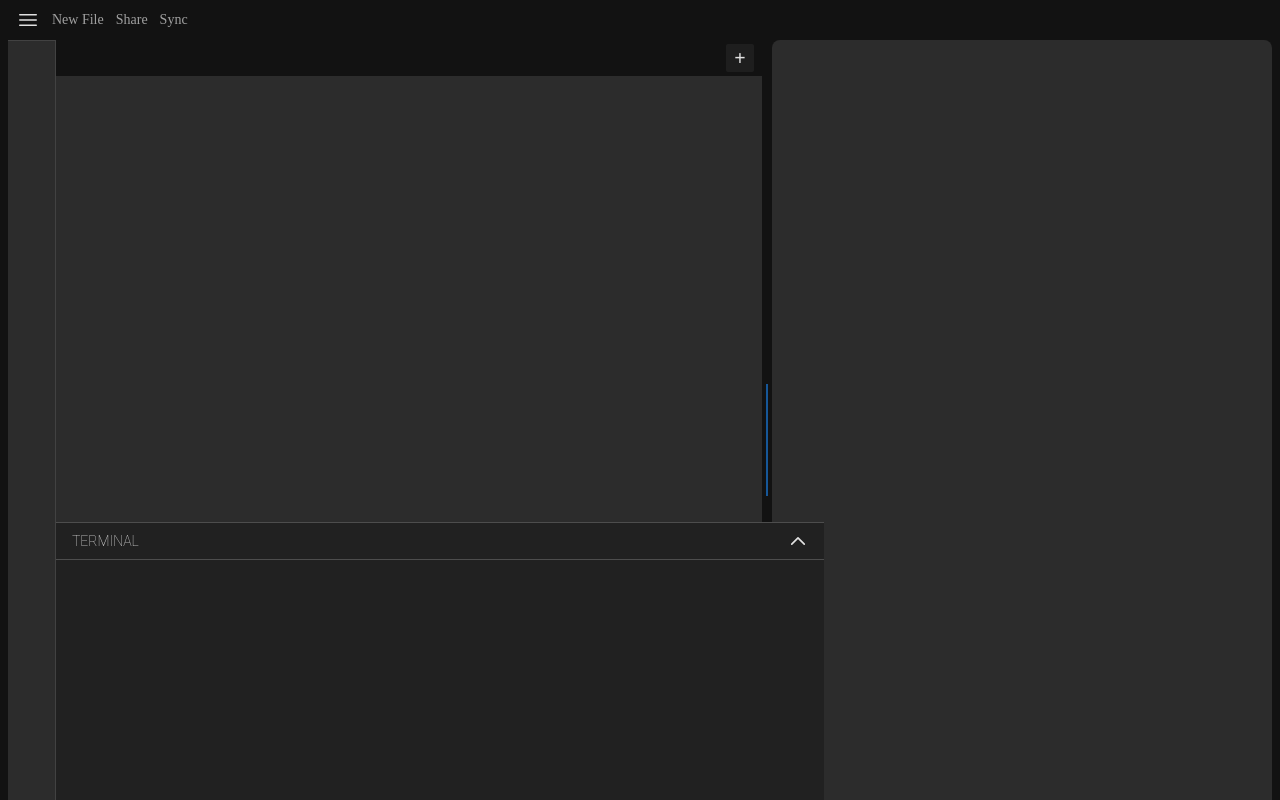
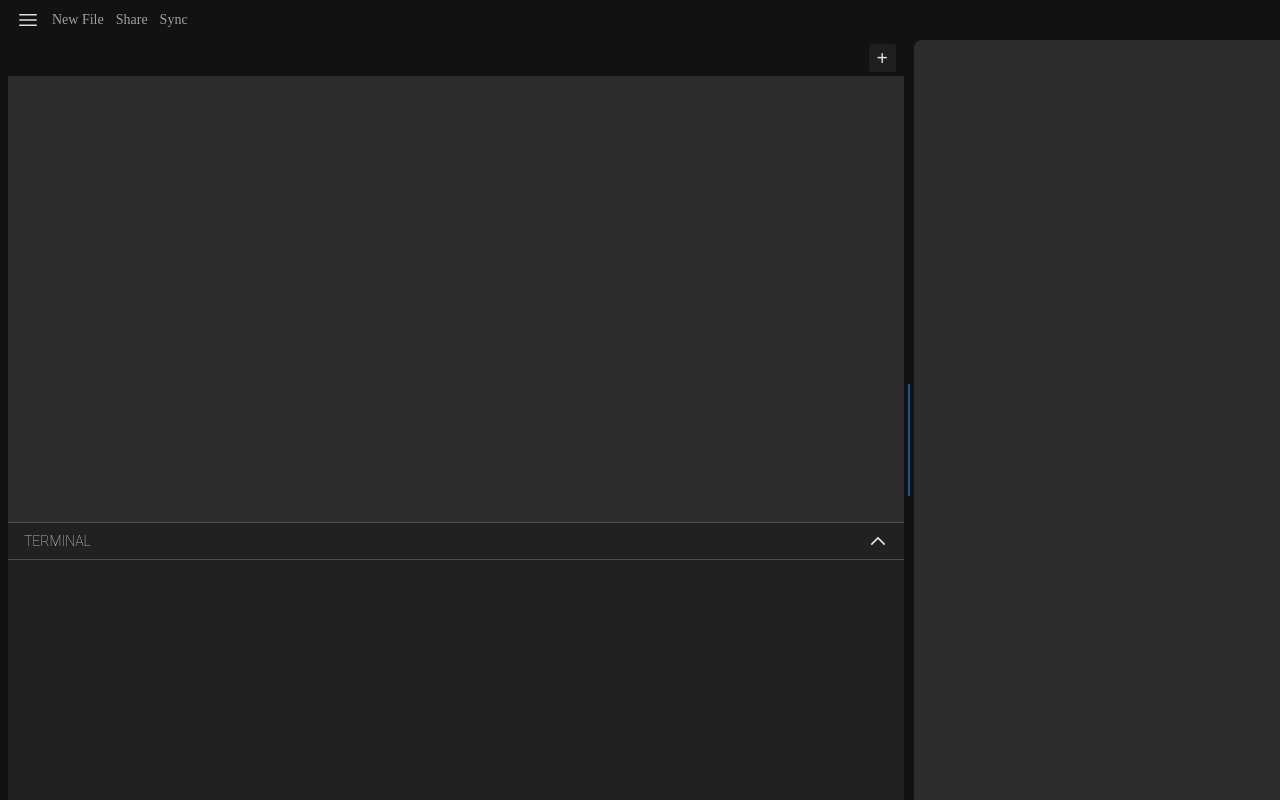
Before and after one commit to DiveshKumar0207/Collaborative-Code-Editor, a React (Vite) app in the folder client/: page /editor in a window 1280 px wide. Built offline with nearby package versions, Linux system fonts and the light colour scheme; a web font is replaced by a local one.

Commit message:
breaking layout bug solved

```diff
--- a/client/src/Pages/EditorPage.tsx
+++ b/client/src/Pages/EditorPage.tsx
@@ -41,20 +41,20 @@ const EditorPage: React.FC<Props> = () => {
 
       // calculating chat-section width and setting its width
       const remainigWidth = containerWidth - newEditorWdith;
-      const chatContainerWidth = remainigWidth - 2; // subtracting divider width
+      const chatContainerWidth = remainigWidth - 2 - 8; // subtracting divider width and gap given the flexbox
       chatRef.current!.style.width = `${chatContainerWidth}px`;
     }
   }
 
   useEffect(() => {
-    const initialPercentage = 60;
-    const containerWidth = containerRef.current?.offsetWidth || 0;
+    const initialPercentage = 70;
+    const containerWidth = containerRef.current!.offsetWidth || 0;
     const initialEditorWidth = (initialPercentage / 100) * containerWidth;
-    SetEditorWidth(initialEditorWidth);
+    SetEditorWidth(() => initialEditorWidth);
 
     // Calculate the initial width of the chat div based on the remaining space
     const remainingWidth = containerWidth - initialEditorWidth;
-    const initialChatContainerWidth = remainingWidth - 2;
+    const initialChatContainerWidth = remainingWidth - 2 - 8; // subtracting divider width and gap given the flexbox
     chatRef.current!.style.width = `${initialChatContainerWidth}px`;
   }, []);
 
@@ -82,19 +82,17 @@ const EditorPage: React.FC<Props> = () => {
       </div>
 
       {/* Container of editor + chatbox */}
-      <div className="flex h-full w-full gap-1 px-2" ref={containerRef}>
+      {/* //! as using offset... here i use margin, but unexpected behaviour by chatareadiv seems crossed viewport. but same i use with padding here than it wont affect chatbotdiv, but rather now  will affect the partition nd width in center. */}
+      <div
+        className="mx-2 flex h-full w-full flex-auto gap-1"
+        ref={containerRef}
+      >
         {/* IDE Section  */}
-        {/* //! //TODO  why its not taking its full width ? causes trouble in new file tab adds. then this extends its original width   */}
         <div
           className="flex h-full rounded-md"
           style={{ width: `${editorWidth}px` }}
           ref={editorRef}
         >
-          {/* aside - Vertical tabs*/}
-          {/*  TODO - change this minimum width in future and give proper width. give tailwind w-10 */}
-
-          <div className="flex h-full min-w-[48px] border-r border-t border-[rgba(255,255,255,0.1)]  bg-overlayDarkColors-dp06"></div>
-
           <div className="h-full w-full">
             {/* Files names and tabs and selection */}
             <EditorHeader />
@@ -106,7 +104,6 @@ const EditorPage: React.FC<Props> = () => {
 
           {/* ------------Terminal Section---------------- */}
 
-          {/* <Terminal editorWidth={`${editorWidth - 62.5}px`} /> */}
           <Terminal editorWidth={`${editorWidth}px`} />
         </div>
 
@@ -121,7 +118,7 @@ const EditorPage: React.FC<Props> = () => {
 
         {/* CHAT AREA, FILES SECTION */}
         <div
-          className="flex h-full flex-grow rounded-lg bg-overlayDarkColors-dp06"
+          className="flex h-full min-w-[20%] flex-grow rounded-lg bg-overlayDarkColors-dp06"
           ref={chatRef}
         ></div>
       </div>
--- a/client/src/components/workspace/terminal/Terminal.tsx
+++ b/client/src/components/workspace/terminal/Terminal.tsx
@@ -54,7 +54,8 @@ const Terminal: React.FC<Props> = ({ editorWidth }) => {
   return (
     <>
       <div
-        className="absolute bottom-0 left-[56px]"
+        // className="absolute bottom-0 left-[56px]"
+        className="absolute bottom-0 left-2"
         role="Terminal"
         style={{
           width: `${editorWidth}`,
```
